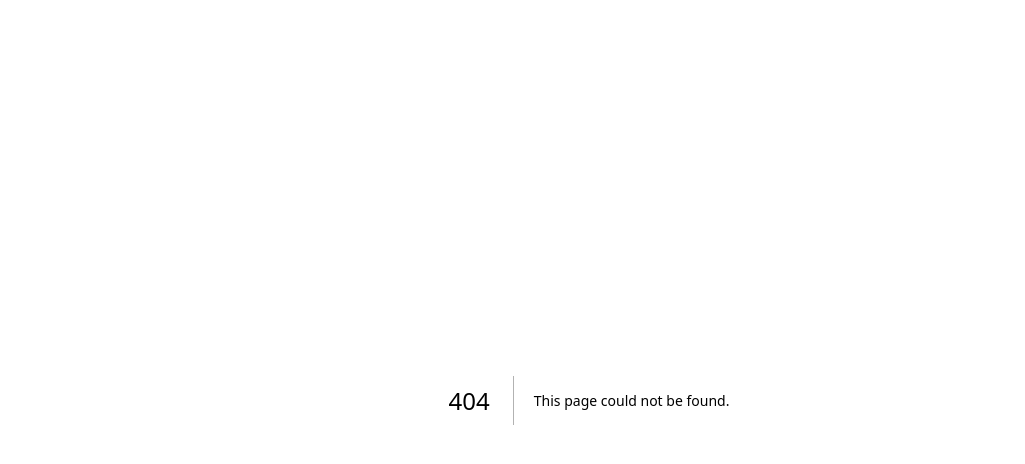
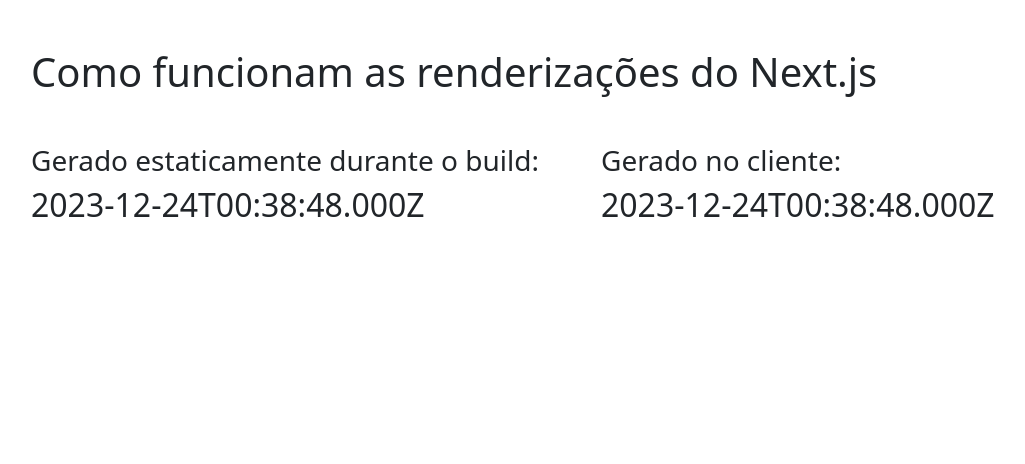
Before and after one commit to kaiovinic/black-nextjs, a Next.js app: page /static in a window 1280 px wide. Before the commit this address had no page. Shown: the top 464 px of the page, without its empty margins (51-1076 px from the left). Built offline with nearby package versions, Linux system fonts and the light colour scheme; no server answers.

Commit message:
Páginas estáticas

```diff
--- /dev/null
+++ b/src/pages/static.tsx
@@ -0,0 +1,56 @@
+// pages/dynamic.tsx
+
+import { GetServerSideProps, GetStaticProps, NextPage } from "next";
+import { Col, Container, Row } from "reactstrap";
+import { useEffect, useState } from "react";
+
+interface ApiResponse {
+  name: string;
+  timestamp: Date;
+  staticData?: ApiResponse;
+}
+
+export const getStaticProps: GetStaticProps = async () => {
+  const staticData = await fetch(
+    `${process.env.NEXT_PUBLIC_APIURL}/api/hello`
+  ).then((res) => res.json());
+  return {
+    props: {
+      staticData,
+    },
+  };
+};
+
+const Static: NextPage = (props: { children?: React.ReactNode }) => {
+  const [clientSideData, setClientSideData] = useState<ApiResponse>();
+
+  useEffect(() => {
+    fetch("/api/hello")
+      .then((res) => res.json())
+      .then((data) => setClientSideData(data));
+  }, []);
+
+  const fetchData = async () => {
+    const data = await fetch("/api/hello").then((res) => res.json());
+    setClientSideData(data);
+  };
+  return (
+    <Container tag="main">
+      <h1 className="my-5">Como funcionam as renderizações do Next.js</h1>
+
+      <Row>
+        <Col>
+          <h3>Gerado estaticamente durante o build:</h3>
+          <h2>{props.staticData?.timestamp.toString()}</h2>
+        </Col>
+
+        <Col>
+          <h3>Gerado no cliente:</h3>
+          <h2>{clientSideData?.timestamp.toString()}</h2>
+        </Col>
+      </Row>
+    </Container>
+  );
+};
+
+export default Static;
```
